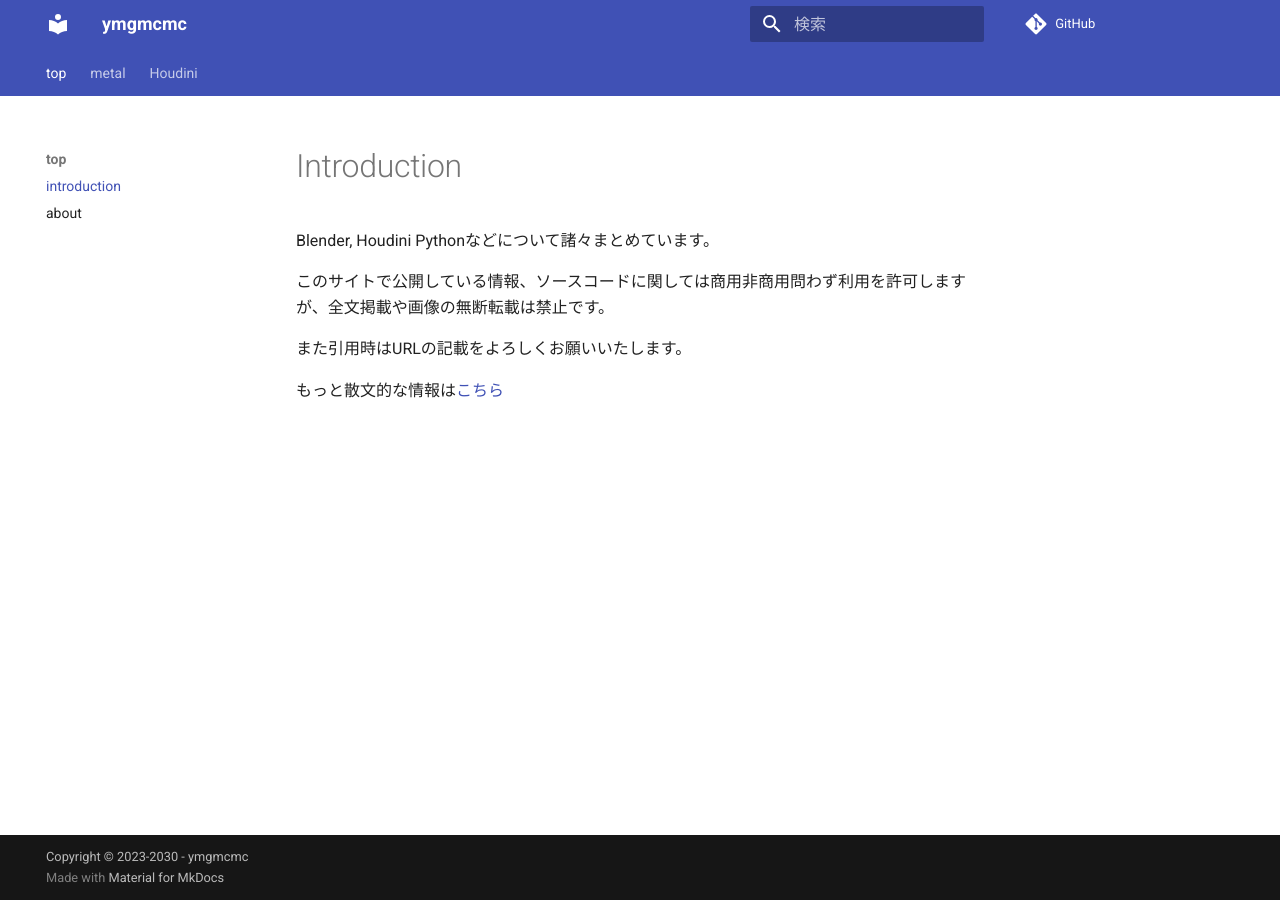
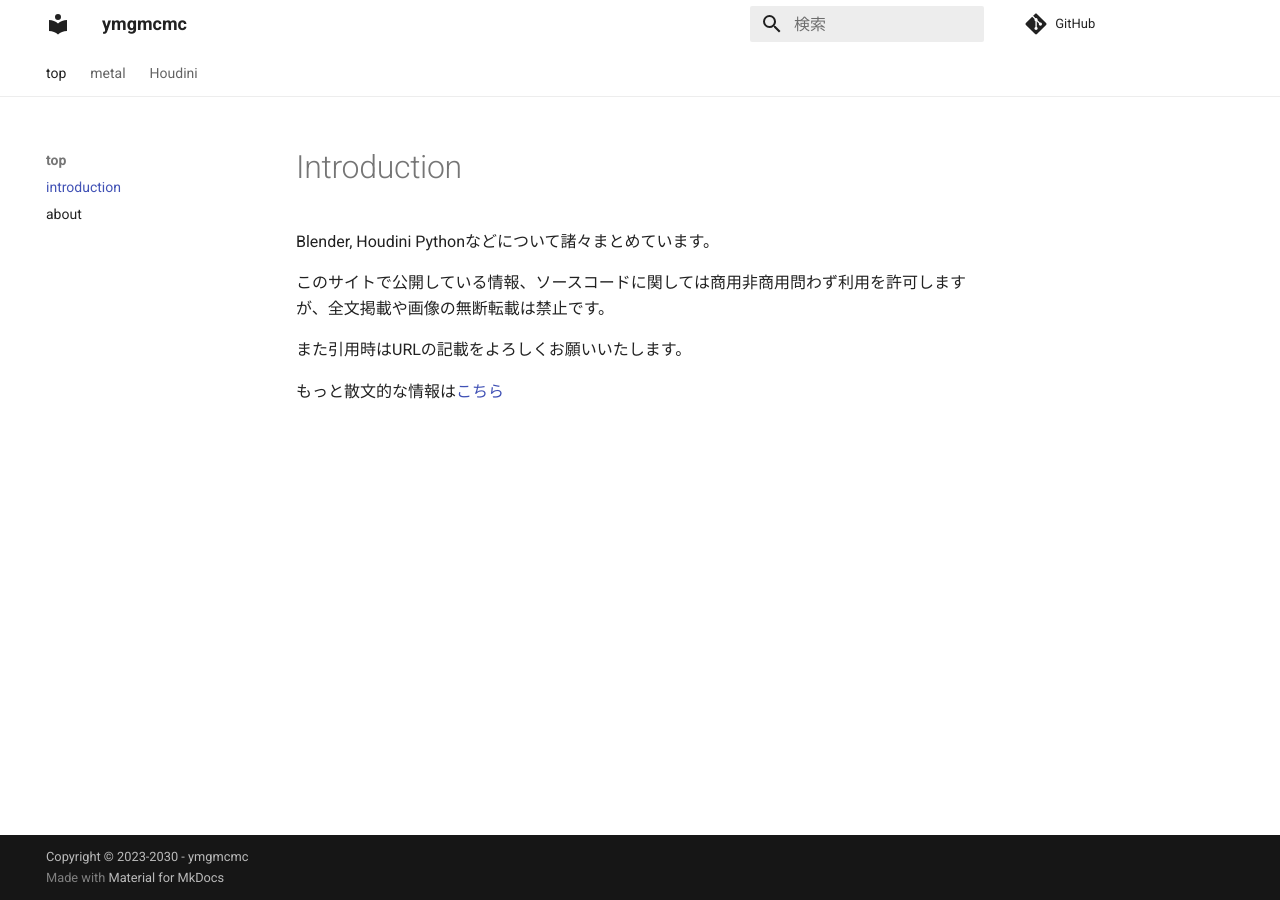
Before and after one commit to naoya-horai/documents, an MkDocs documentation site: the page built from docs/index.md, in a window 1280 px wide. Built offline with MkDocs 1.6.1 and Material for MkDocs 9.7.7, drawn with Linux system fonts in a browser that asks for light colours; comment, search, counter and statistics services are not loaded.

Commit message:
カラー,レイアウトの変更2

```diff
--- a/mkdocs.yml
+++ b/mkdocs.yml
@@ -16,8 +16,8 @@ nav:
 theme:
   name: material
   palette:
-    primary: blue gray
-    accent: blue gray
+    primary: white
+    accent: cyan
   favicon: favicon.ico
   language: ja
   features:
```
